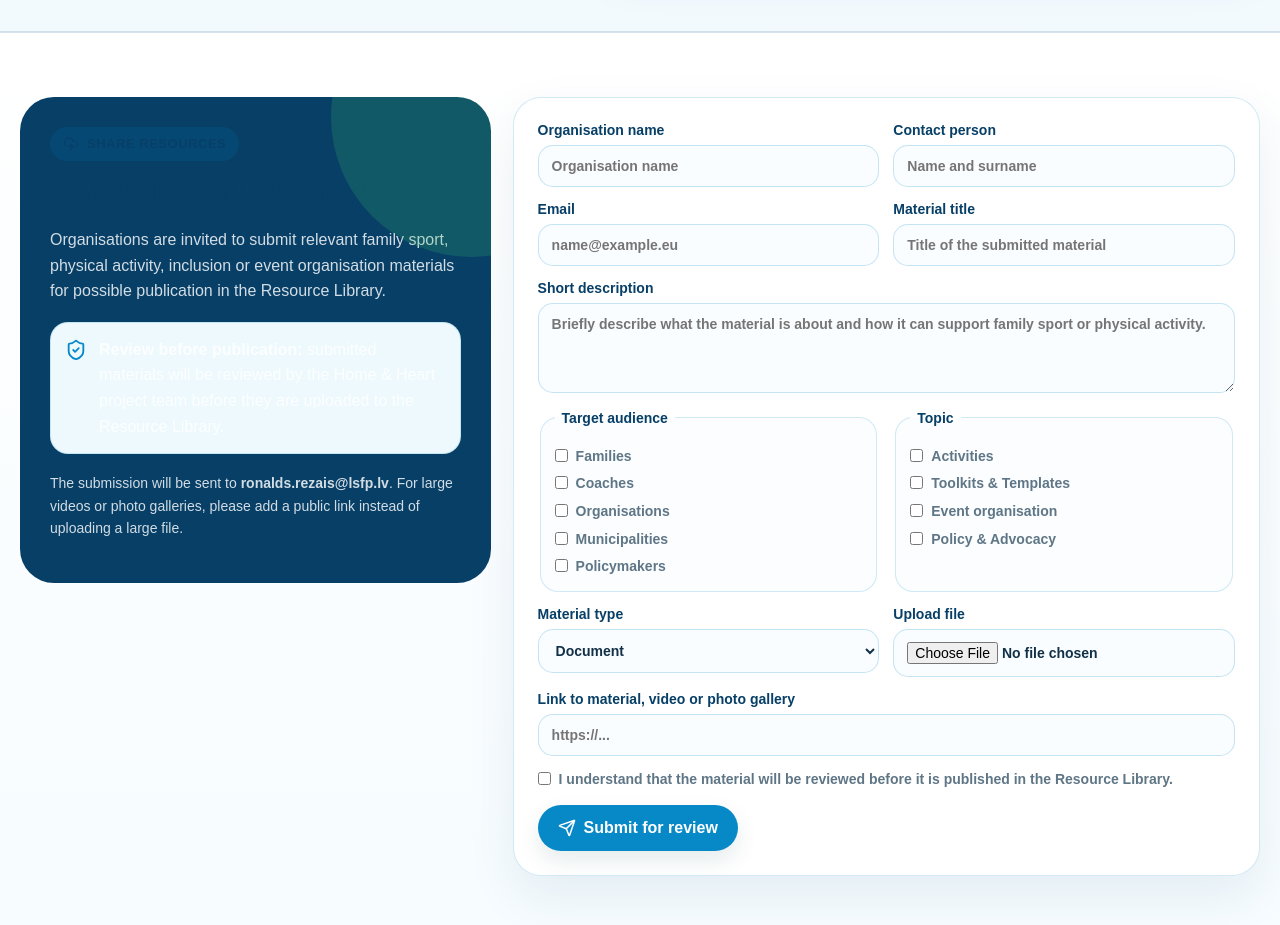
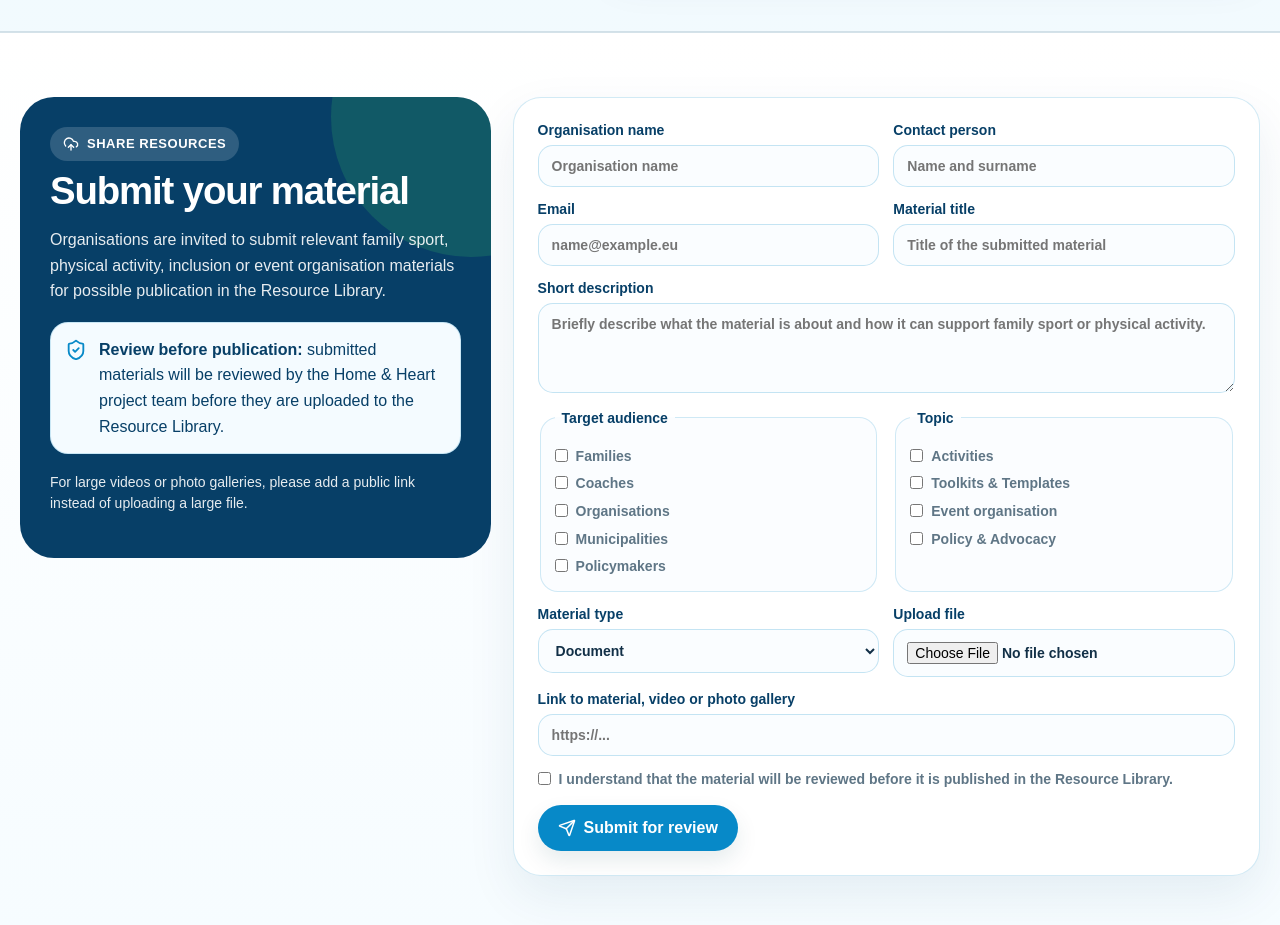
Before and after one commit to ronaldsrezais-cpu/knowledge-hub, a Next.js app: page / in a window 1280 px wide. Shown: the part 3380-4305 px from the top of the page. Built offline with nearby package versions, Linux system fonts and the light colour scheme.

Commit message:
Add files via upload

```diff
--- a/app/globals.css
+++ b/app/globals.css
@@ -320,11 +320,16 @@ select, input, textarea { width:100%; padding: 13px 14px; border:1px solid var(-
 .compact-btn { white-space:nowrap; }
 .submit-section { background:linear-gradient(180deg, #fff, #f6fcff); border-top:1px solid var(--border); }
 .submit-layout { display:grid; grid-template-columns: .85fr 1.35fr; gap:22px; align-items:start; }
-.submit-intro h3 { margin:10px 0; color:var(--deep); font-size:clamp(28px, 3vw, 40px); letter-spacing:-.03em; }
-.review-note { display:flex; gap:12px; align-items:flex-start; background:#eef9fd; border:1px solid rgba(7,137,200,.18); padding:14px; border-radius:18px; margin:18px 0; color:var(--deep); }
+.submit-intro.panel:after { z-index:0; }
+.submit-intro > * { position:relative; z-index:1; }
+.submit-intro .kicker { background:rgba(255,255,255,.16); color:white; }
+.submit-intro h3 { margin:10px 0; color:white; font-size:clamp(28px, 3vw, 40px); letter-spacing:-.03em; }
+.submit-intro > p { color:rgba(255,255,255,.9); }
+.review-note { display:flex; gap:12px; align-items:flex-start; background:#f4fbff; border:1px solid rgba(7,137,200,.18); padding:14px; border-radius:18px; margin:18px 0; color:var(--deep); }
 .review-note svg { flex:0 0 auto; color:var(--blue); margin-top:2px; }
-.review-note p { margin:0; }
-.small-note { color:var(--muted); font-size:14px; line-height:1.5; }
+.submit-intro .review-note p { margin:0; color:var(--deep); }
+.submit-intro .review-note strong { color:var(--deep); }
+.submit-intro .small-note { color:rgba(255,255,255,.9); font-size:14px; line-height:1.5; }
 .submission-form { background:white; border:1px solid rgba(7,137,200,.18); border-radius:28px; padding:24px; box-shadow:0 20px 50px rgba(7,63,103,.08); }
 .submission-form label, .submission-form legend { color:var(--deep); font-weight:900; font-size:14px; }
 .submission-form input, .submission-form textarea, .submission-form select { width:100%; margin-top:7px; border:1px solid rgba(7,137,200,.22); border-radius:15px; padding:12px 13px; background:#fafdff; color:var(--ink); outline:none; font:inherit; }
--- a/app/page.tsx
+++ b/app/page.tsx
@@ -765,7 +765,7 @@ export default function Page() {
               <ShieldCheck size={22}/>
               <p><strong>Review before publication:</strong> submitted materials will be reviewed by the Home & Heart project team before they are uploaded to the Resource Library.</p>
             </div>
-            <p className="small-note">The submission will be sent to <strong>ronalds.rezais@lsfp.lv</strong>. For large videos or photo galleries, please add a public link instead of uploading a large file.</p>
+            <p className="small-note">For large videos or photo galleries, please add a public link instead of uploading a large file.</p>
           </div>
 
           <form className="submission-form" onSubmit={handleMaterialSubmit}>
```
